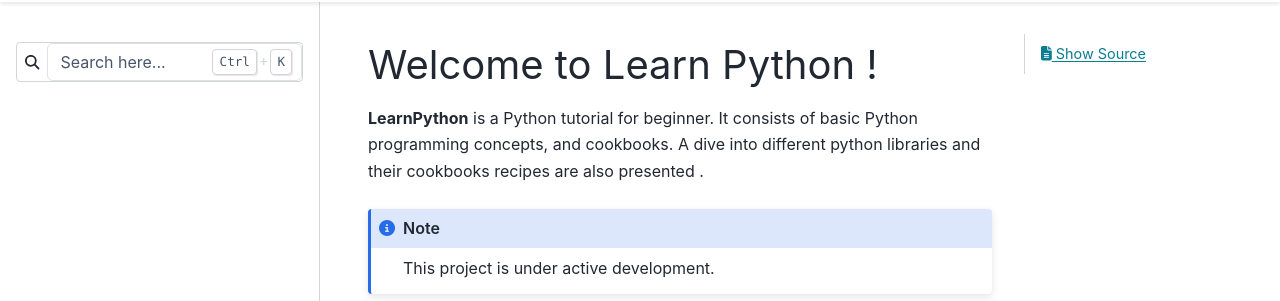
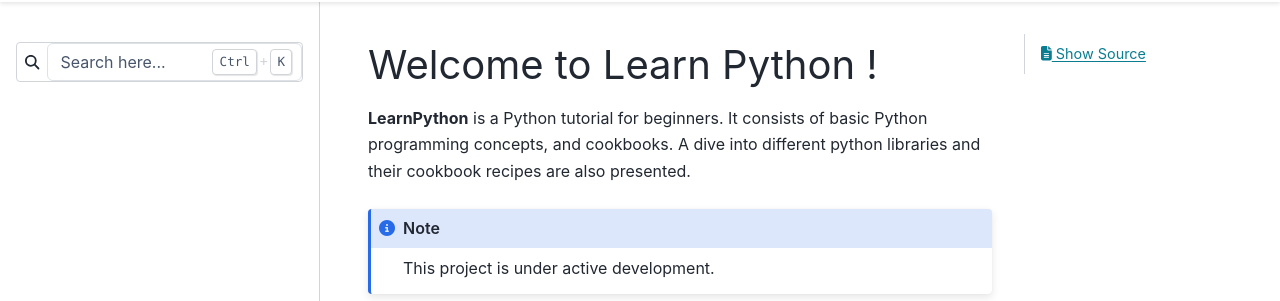
Before and after one commit to sandy1618/LearnPython, a Sphinx documentation site: the page built from docs/source/index.rst, in a window 1280 px wide. Shown: the part 126-427 px from the top of the page. Built offline with Sphinx 7.4.7 and the PyData theme 0.15.4, drawn with Linux system fonts in a browser that asks for light colours.

Commit message:
[AdvancePython] iterators

```diff
--- a/docs/source/Notebooks/AdvancedPython/index.rst
+++ b/docs/source/Notebooks/AdvancedPython/index.rst
@@ -8,3 +8,4 @@
    :caption: Contents:
 
    Decorators
+   IteratorsGeneratorsCoroutines
--- a/docs/source/index.rst
+++ b/docs/source/index.rst
@@ -1,9 +1,9 @@
 Welcome to Learn Python  !
 ================================================
 
-**LearnPython** is a Python tutorial for beginner. It consists of basic
-Python programming concepts, and cookbooks. A dive into different python libraries
-and their cookbooks recipes are also presented .
+**LearnPython** is a Python tutorial for beginners.
+It consists of basic Python programming concepts, and cookbooks.
+A dive into different python libraries and their cookbook recipes are also presented.
 
 
 .. note::
```
Also changed, not shown: docs/source/Notebooks/AdvancedPython/IteratorsGeneratorsCoroutines.ipynb (added), docs/source/Notebooks/BasicPython/PythonDatastructures.ipynb.
